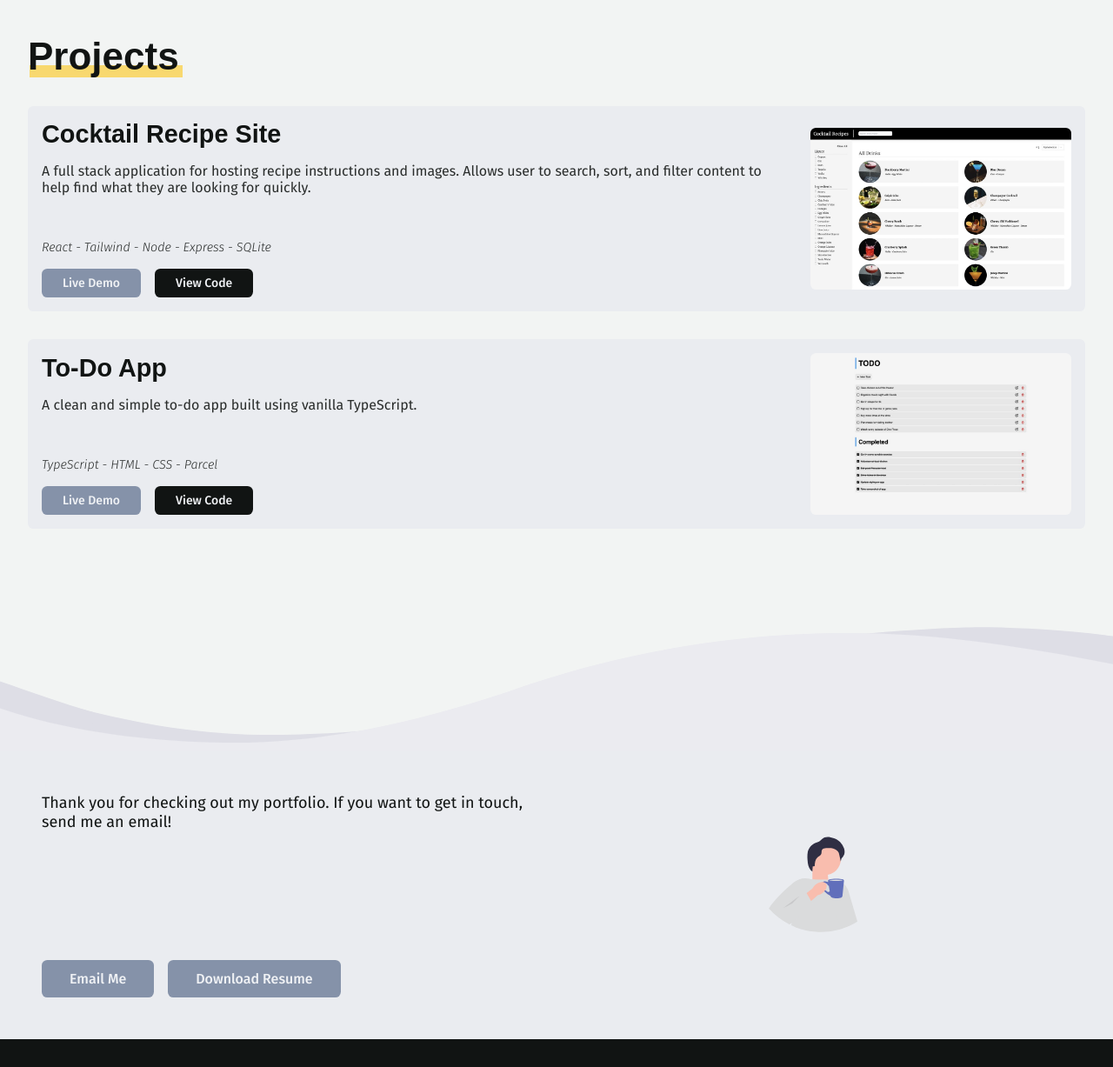
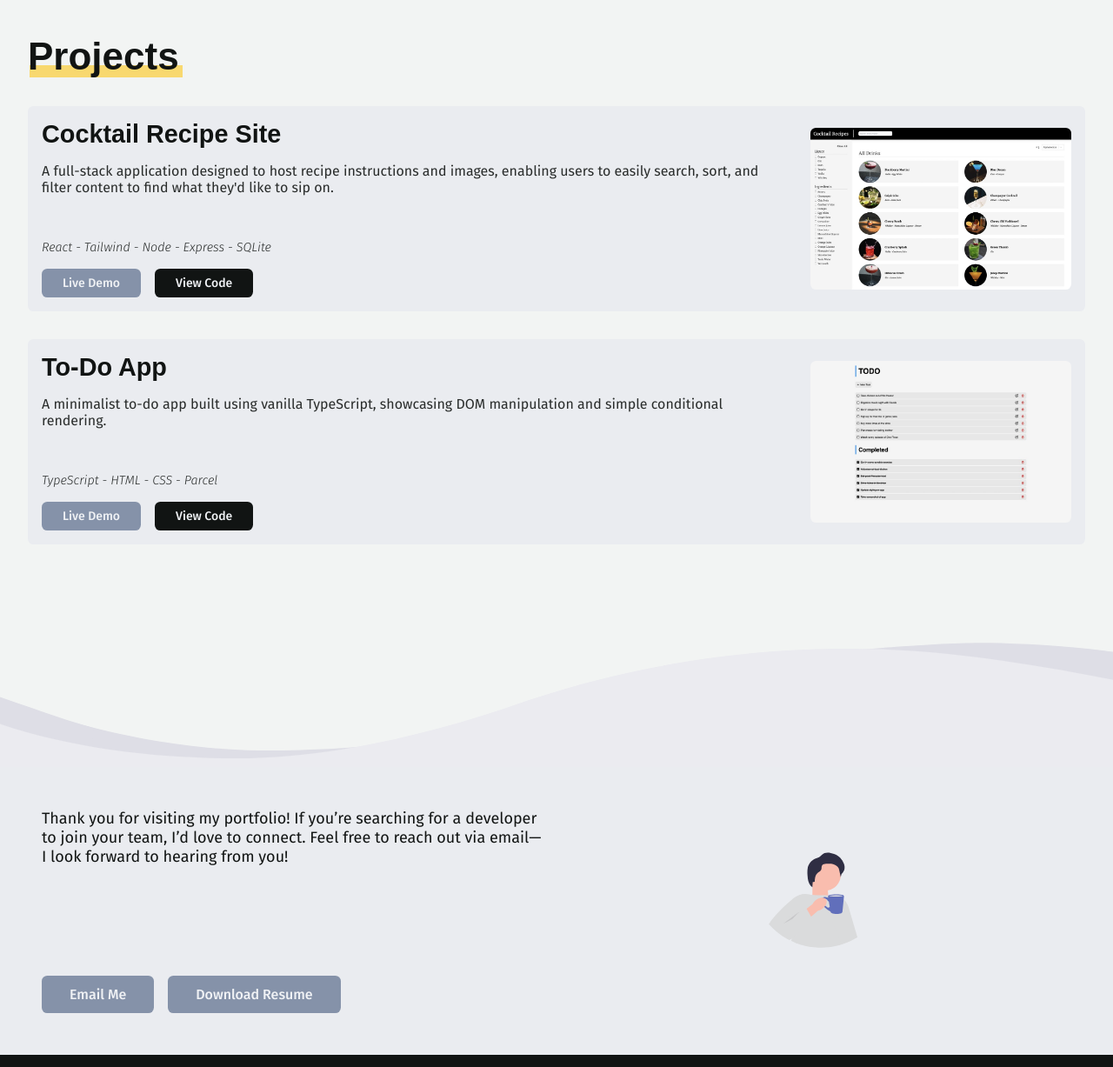
Before and after one commit to jacksoncutler/portfolio, a website built with Parcel: page src/index.html in a window 1280 px wide. Shown: the part 1208-2435 px from the top of the page at 87% size. Built offline with nearby package versions, Linux system fonts and the light colour scheme; a web font is replaced by a local one.

Commit message:
Reword text content

```diff
--- a/src/index.html
+++ b/src/index.html
@@ -35,7 +35,7 @@
             ><span class="title-span">Cutler</span>
           </h1>
           <p class="hero-desc">
-            I make intuitive and accessible products for the web.
+            Transforming ideas into clean digital creations.
           </p>
           <div class="desk-img"></div>
         </div>
@@ -100,9 +100,7 @@
               <div class="project-info">
                 <h3>Cocktail Recipe Site</h3>
                 <p class="project-description">
-                  A full stack application for hosting recipe instructions and
-                  images. Allows user to search, sort, and filter content to
-                  help find what they are looking for quickly.
+                  A full-stack application designed to host recipe instructions and images, enabling users to easily search, sort, and filter content to find what they'd like to sip on.
                 </p>
                 <br />
                 <p class="project-tools"><em>React - Tailwind - Node - Express - SQLite</em></p>
@@ -131,7 +129,7 @@
               <div class="project-info">
                 <h3>To-Do App</h3>
                 <p class="project-description">
-                  A clean and simple to-do app built using vanilla TypeScript.
+                  A minimalist to-do app built using vanilla TypeScript, showcasing DOM manipulation and simple conditional rendering.
                 </p>
                 <br />
                 <p class="project-tools"><em>TypeScript - HTML - CSS - Parcel</em></p>
@@ -161,8 +159,7 @@
       <section id="contact" class="contact section">
         <div class="contact-grid">
           <p class="contact-text">
-            Thank you for checking out my portfolio. If you want to get in
-            touch, send me an email!
+            Thank you for visiting my portfolio! If you’re searching for a developer to join your team, I’d love to connect. Feel free to reach out via email—I look forward to hearing from you!
           </p>
           <div class="contact-links">
             <a
```
